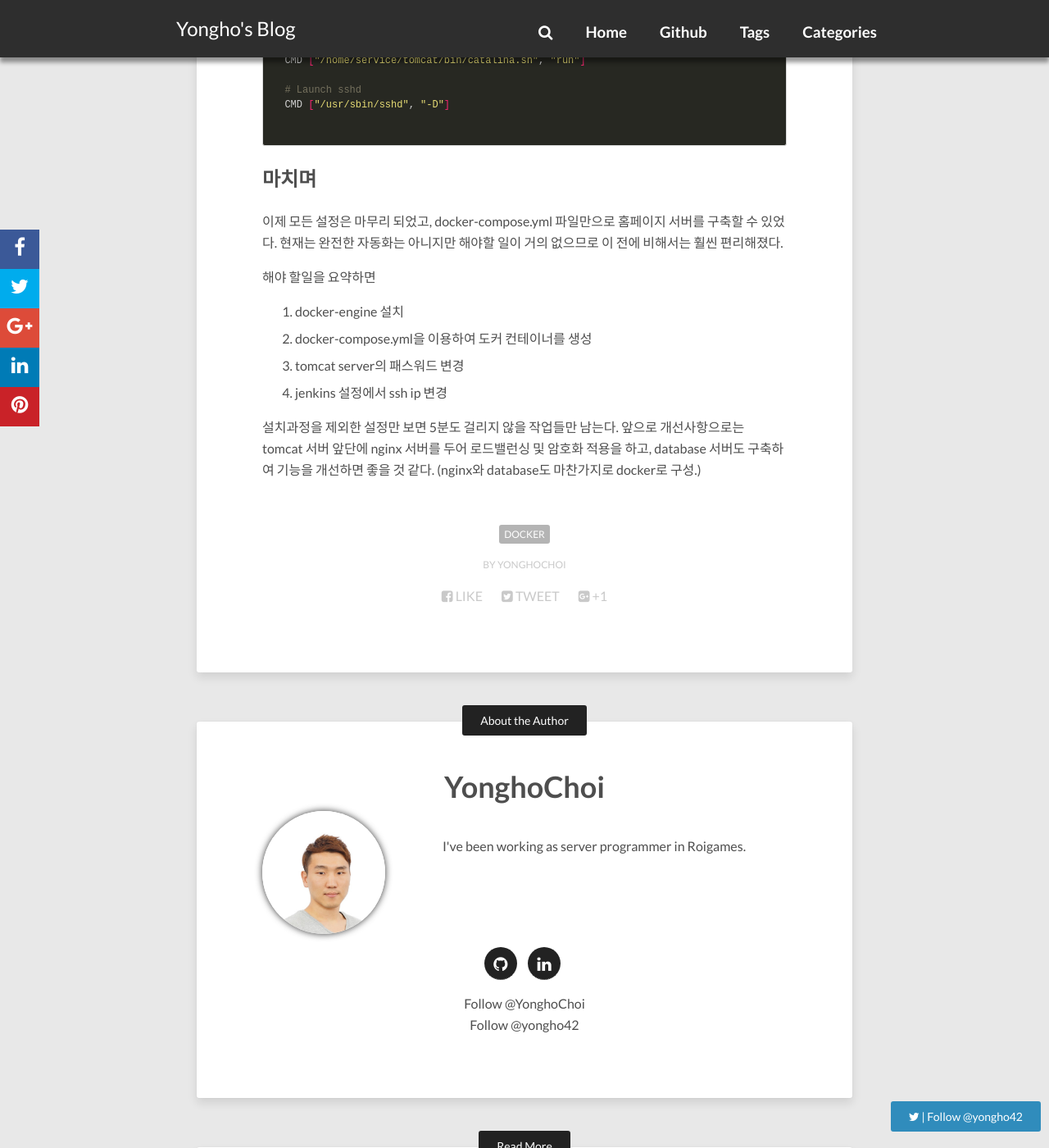
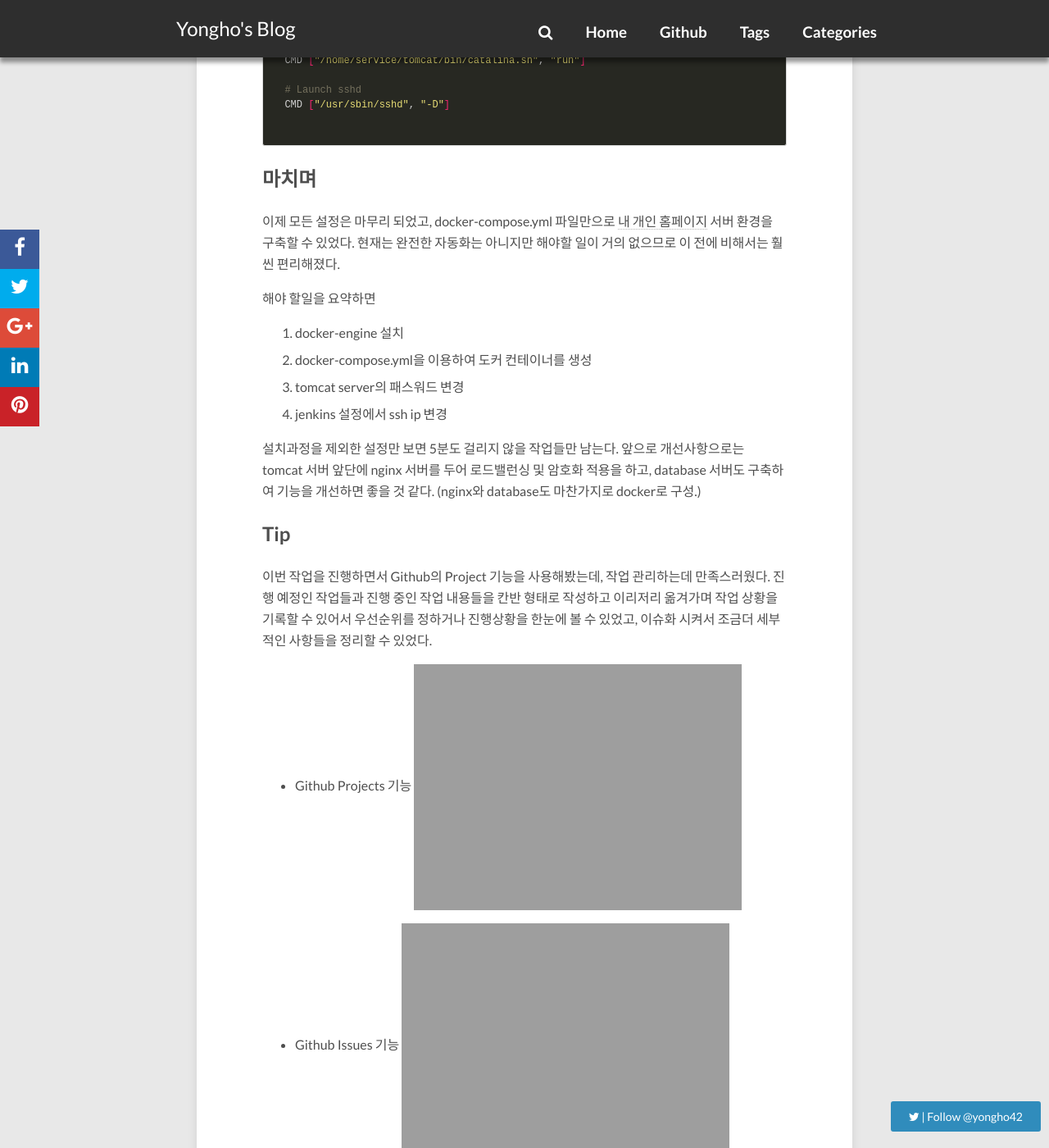
Before and after one commit to YonghoChoi/yonghochoi.github.io, a Jekyll site: the page built from _posts/2016-10-03-setting-my-homepage-server-using-docker.md, in a window 1280 px wide and 1400 px high, scrolled down 6836 px. Shown: the whole window at 82% size. Built offline with Jekyll 4.4.1, drawn with Linux system fonts in a browser that asks for light colours; nearby versions of some CDN libraries; comment, search, counter and statistics services are not loaded; some of the changed text lies outside the part shown.

Commit message:
docker 활용기 내용 보완
github의 projects 기능 소개

```diff
--- a/_posts/2016-10-03-setting-my-homepage-server-using-docker.md
+++ b/_posts/2016-10-03-setting-my-homepage-server-using-docker.md
@@ -297,7 +297,7 @@ sshd를 설치하는 내용을 추가하기 위해 Dockerfile을 수정하고
 
 ## 마치며
 
-이제 모든 설정은 마무리 되었고, docker-compose.yml 파일만으로 홈페이지 서버를 구축할 수 있었다. 현재는 완전한 자동화는 아니지만 해야할 일이 거의 없으므로 이 전에 비해서는 훨씬 편리해졌다.
+이제 모든 설정은 마무리 되었고, docker-compose.yml 파일만으로 [내 개인 홈페이지] 서버 환경을 구축할 수 있었다. 현재는 완전한 자동화는 아니지만 해야할 일이 거의 없으므로 이 전에 비해서는 훨씬 편리해졌다.
 
 
 해야 할일을 요약하면
@@ -307,6 +307,17 @@ sshd를 설치하는 내용을 추가하기 위해 Dockerfile을 수정하고
 3. tomcat server의 패스워드 변경
 4. jenkins 설정에서 ssh ip 변경
 
+설치과정을 제외한 설정만 보면 5분도 걸리지 않을 작업들만 남는다. 앞으로 개선사항으로는 tomcat 서버 앞단에 nginx 서버를 두어 로드밸런싱 및 암호화 적용을 하고, database 서버도 구축하여 기능을 개선하면 좋을 것 같다. (nginx와 database도 마찬가지로 docker로 구성.)
+
+## Tip
+
+이번 작업을 진행하면서 Github의 Project 기능을 사용해봤는데, 작업 관리하는데 만족스러웠다. 진행 예정인 작업들과 진행 중인 작업 내용들을 칸반 형태로 작성하고 이리저리 옮겨가며 작업 상황을 기록할 수 있어서 우선순위를 정하거나 진행상황을 한눈에 볼 수 있었고, 이슈화 시켜서 조금더 세부적인 사항들을 정리할 수 있었다.
+
+* Github Projects 기능
+![](http://yonghochoi.github.io/images/docker/github_projects.png)
+
+* Github Issues 기능
+![](http://yonghochoi.github.io/images/docker/github_issues.png)
 
 
-설치과정을 제외한 설정만 보면 5분도 걸리지 않을 작업들만 남는다. 앞으로 개선사항으로는 tomcat 서버 앞단에 nginx 서버를 두어 로드밸런싱 및 암호화 적용을 하고, database 서버도 구축하여 기능을 개선하면 좋을 것 같다. (nginx와 database도 마찬가지로 docker로 구성.)
+[내 개인 홈페이지]: http://yongho-choi.com
```
Also changed, not shown: images/docker/github-issue.png (added), images/docker/github-projects.png (added).
